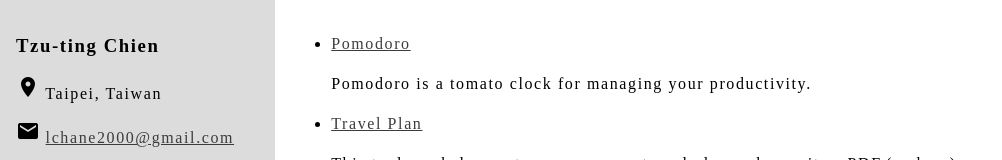
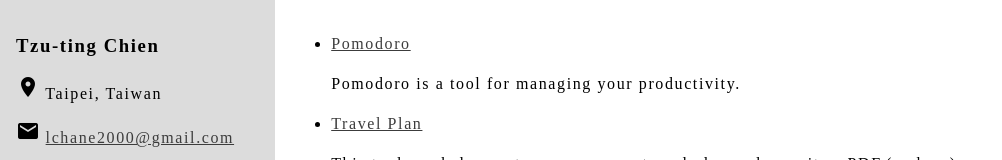
Before and after one commit to mandy13511/mandy13511.github.io, a plain HTML site: page index.html in a window 1280 px wide. Shown: the top 160 px of the page, without its empty margins (0-1002 px from the left). Drawn offline with nearby package versions, Linux system fonts and the light colour scheme.

Commit message:
Reivse information

```diff
--- a/index.html
+++ b/index.html
@@ -30,7 +30,7 @@
 				<ul>
 					<li>
 						<a class = "link" href = "https://mandy13511.github.io/pomodoro/">Pomodoro</a>
-						<p>Pomodoro is a tomato clock for managing your productivity.</p>
+						<p>Pomodoro is a tool for managing your productivity.</p>
 					</li>
 					<li>
 						<a class = "link" href = "https://mandy13511.github.io/travel-plan">Travel Plan</a>
```
